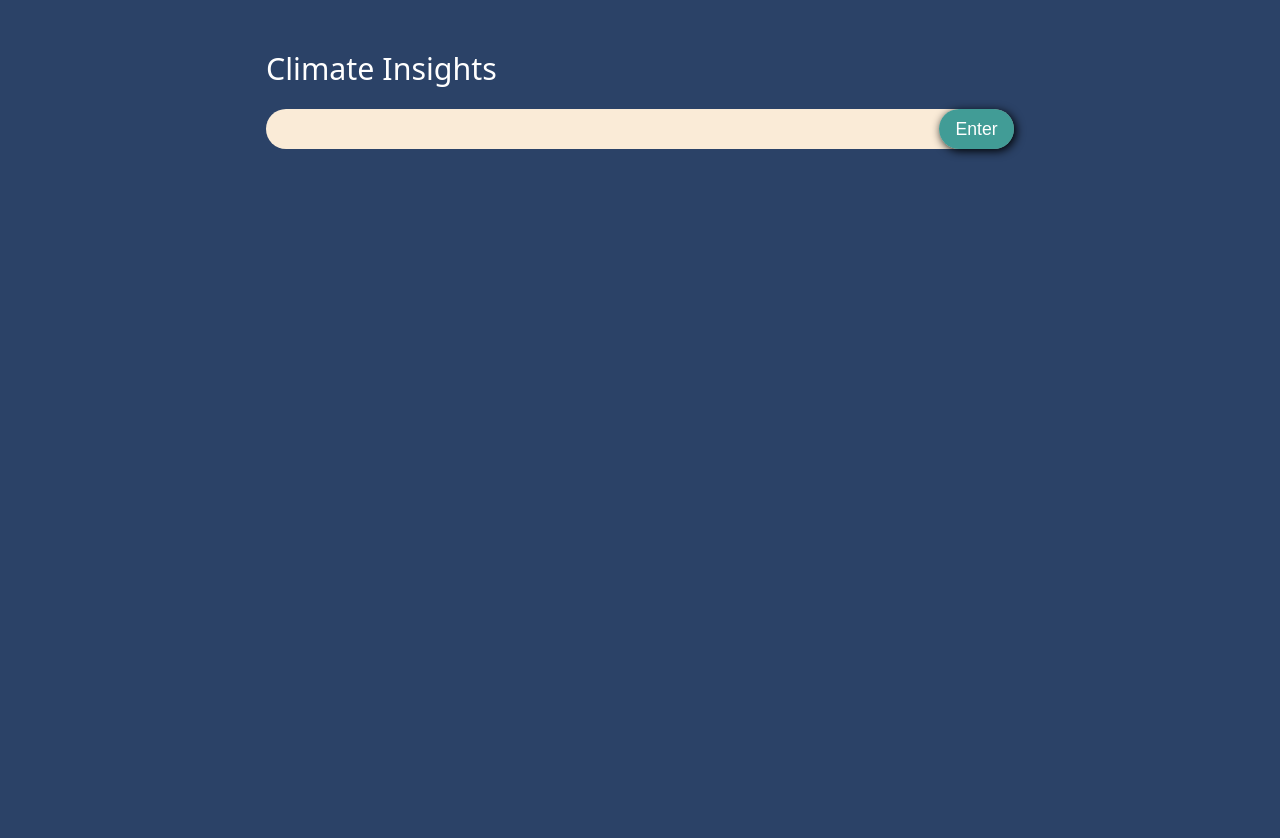
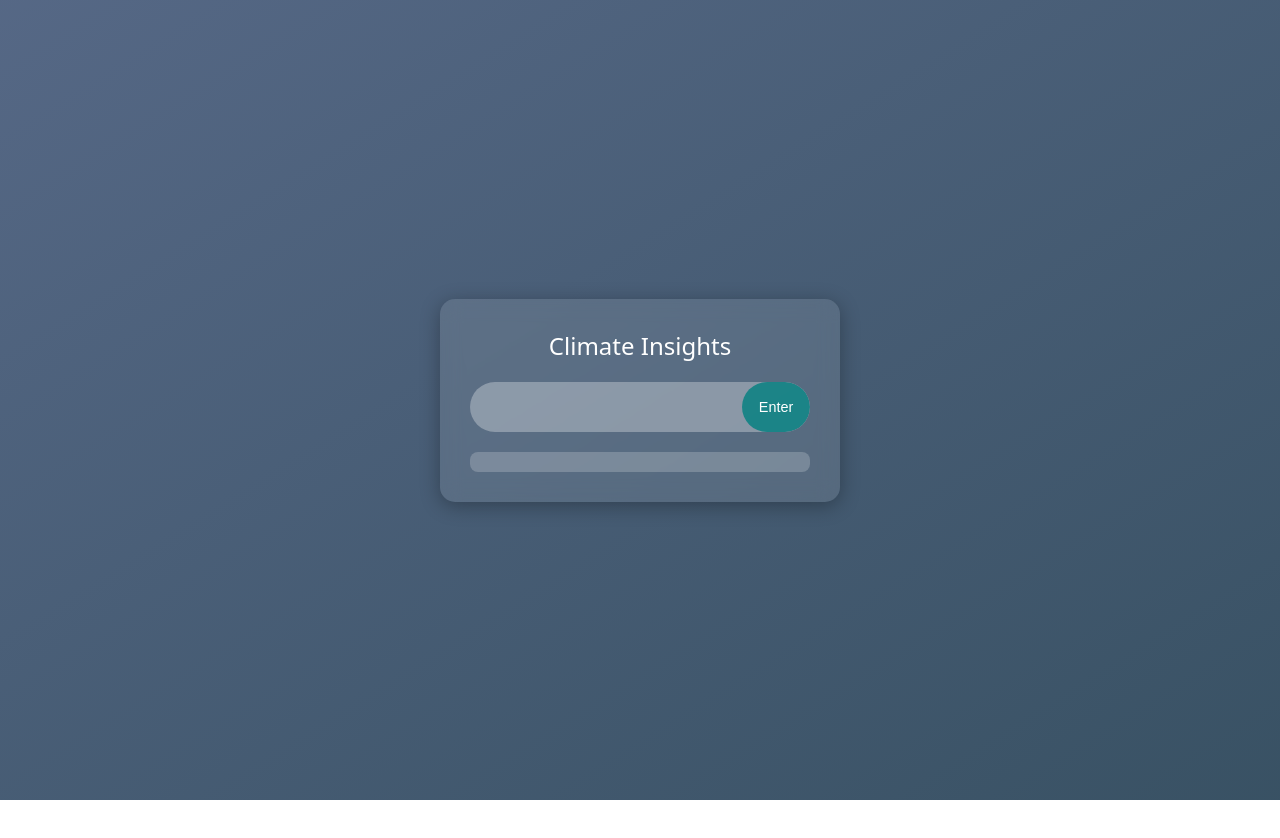
Before and after one commit to Alisherkhan032/climate-insight, a plain HTML site: page index.html in a window 1280 px wide. After the commit the page ends 800 px from the top, so only its background shows below. Drawn offline with Linux system fonts and the light colour scheme.

Commit message:
changed ui

```diff
--- a/style.css
+++ b/style.css
@@ -1,59 +1,82 @@
-*{
+* {
     margin: 0;
     padding: 0;
     box-sizing: border-box;
 }
-body{
+
+body {
     width: 100vw;
     height: 100vh;
-    background-color: rgb(43, 66, 103);
+    background: linear-gradient(to bottom right, rgba(43, 66, 103, 0.8), rgba(7, 38, 61, 0.8));
     font-family: system-ui, -apple-system, BlinkMacSystemFont, 'Segoe UI', Roboto, Oxygen, Ubuntu, Cantarell, 'Open Sans', 'Helvetica Neue', sans-serif;
+    display: flex;
+    justify-content: center;
+    align-items: center;
 }
-.form-div{
-    margin: 3% auto;
-    /* border: 2px solid; */
-    width: 60vw;
-    height: fit-content;
-    padding: 10px;
+
+.form-div {
+    background-color: rgba(255, 255, 255, 0.1);
+    backdrop-filter: blur(10px);
+    border-radius: 15px;
+    padding: 30px;
+    box-shadow: 0 4px 20px rgba(0, 0, 0, 0.3);
+    text-align: center;
+    width: 90vw;
+    max-width: 400px;
 }
-.form-div p{
+
+.form-div p {
     color: white;
-    font-size: 1.9em;
+    font-size: 1.5em; /* Reduced from 2em to 1.5em */
+    margin-bottom: 20px;
 }
-.inside-form-div{
+
+.inside-form-div {
     width: 100%;
     display: flex;
-    justify-content: space-between ;
-    height: 40px;
-    border-radius: 30px;
-    background-color: antiquewhite;
+    justify-content: space-between;
+    height: 50px;
+    border-radius: 25px;
+    background-color: rgba(255, 255, 255, 0.3);
     margin-top: 20px;
+    overflow: hidden; /* Ensures no overflow of child elements */
 }
-.inside-form-div input[type="text"]{
+
+.inside-form-div input[type="text"] {
     flex: 1;
     background: transparent;
-    border: 0;
+    border: none;
     outline: none;
     padding-left: 20px;
-    font-size: 1.3em;
-    border-radius: 30px;
-}
-#button{
-    height: 100%;
-    width: 10%;
-    border-radius: 30px;
-    font-weight: 300;
-    font-size: 1.1em;
-    background-color: rgba(0, 128, 128, 0.736);
-    border: 0 ;
-    color: rgb(255, 255, 255);
-    box-shadow: 2px 2px 10px black;
-}
-.output-data{
-    margin-left: 10%;
-    text-align: left;
-    font-weight: 400;
-    font-size: 1.6em;
-    margin-top: 20px;
+    font-size: 1em; /* Reduced from 1.3em to 1em */
     color: white;
 }
+
+#button {
+    height: 100%;
+    width: 20%;
+    border-radius: 25px;
+    font-weight: 500;
+    font-size: 0.9em; /* Reduced from 1.1em to 0.9em */
+    background-color: rgba(0, 128, 128, 0.8);
+    border: none;
+    color: rgb(255, 255, 255);
+    cursor: pointer;
+    transition: background-color 0.3s ease, transform 0.2s ease;
+}
+
+#button:hover {
+    background-color: rgba(0, 128, 128, 1);
+    transform: scale(1.05);
+}
+
+.output-data {
+    margin-top: 20px;
+    font-weight: 400;
+    font-size: 1.2em; /* Reduced from 1.6em to 1.2em */
+    color: white;
+    text-align: left;
+    padding: 10px;
+    border-radius: 8px;
+    background-color: rgba(255, 255, 255, 0.2);
+}
```
